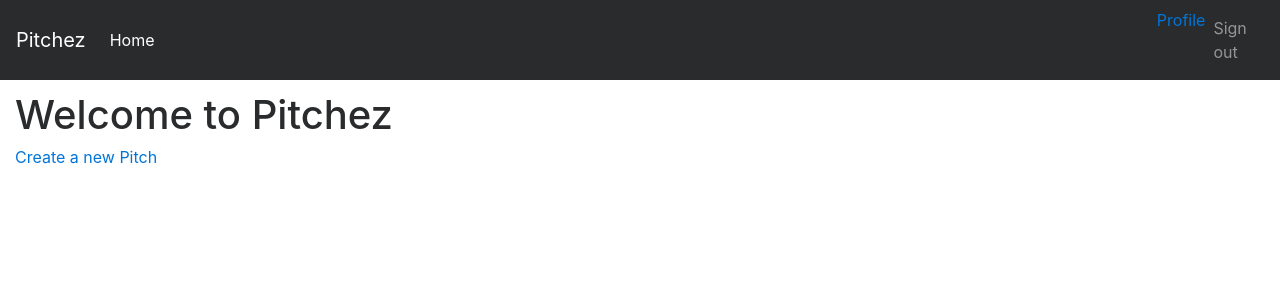
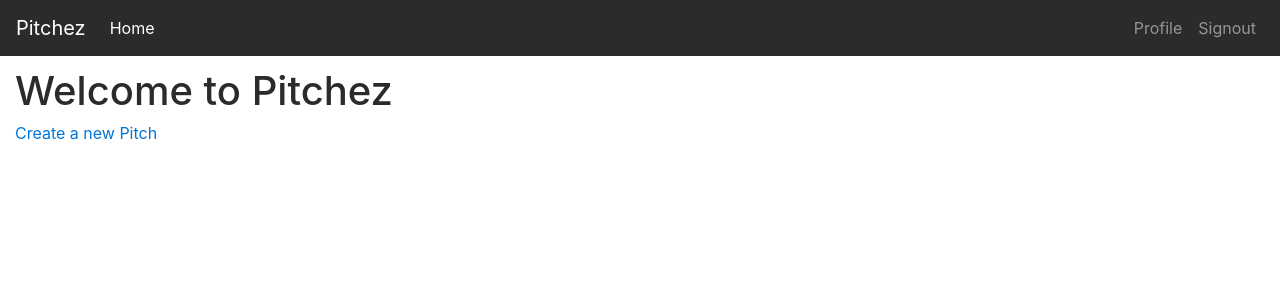
Before and after one commit to JamesKimari/Pitchez, a Flask app: template app/templates/index.html in a window 1280 px wide. Shown: the top 300 px of the page. Run offline with Flask 2, Linux system fonts and the light colour scheme; the template is opened without the code that fills it, so the values that code supplies are empty; the visitor is signed in with stand-in values (Sample User, id 1); data comes from the database, SQL or seed files in the repository; some libraries are stand-ins or nearby versions.

Commit message:
modified the navbar links

```diff
--- a/app/templates/_navbar.html
+++ b/app/templates/_navbar.html
@@ -23,13 +23,15 @@
 
     <ul class="nav navbar-nav navbar-right">
         {% if current_user.is_authenticated %}
-        <li><a href="{{url_for('main.profile', uname=current_user.username)}}">Profile</a></li>
         <li class="nav-item">
-            <a class="nav-link" href="{{url_for('auth.logout')}}">Sign out</a>
+            <a class="nav-link" href="{{url_for('main.profile',uname=current_user.username)}}">Profile</a>
+        </li>
+        <li class="nav-item">
+            <a class="nav-link" href="{{url_for('auth.logout')}}">Signout</a>
         </li>
         {% else %}
         <li class="nav-item">
-            <a class="nav-link" href="{{url_for('auth.login')}}">Sign in</a>
+            <a class="nav-link" href="{{url_for('auth.login')}}">Signin</a>
         </li>
         {% endif %}
     </ul>
--- a/app/templates/macros.html
+++ b/app/templates/macros.html
@@ -0,0 +1,19 @@
+{% macro displayPitchList(pitch_list) %}
+
+{% for pitch in pitch_list %}
+<div class="col-md-4 col-sm-4 col-xs-4">
+    <div class="card">
+        <div class="card-header">
+            Category - {{pitch.category}}
+        </div>
+        <div class="card-body">
+            <h5 class="card-title"></h5>
+            <p class="card-text">{{pitch.title}}</p>
+            <p class="card-text">{{pitch.pitch_content}}</p>
+        </div>
+    </div>
+</div>
+
+{% endfor %}
+
+{% endmacro %}
```
